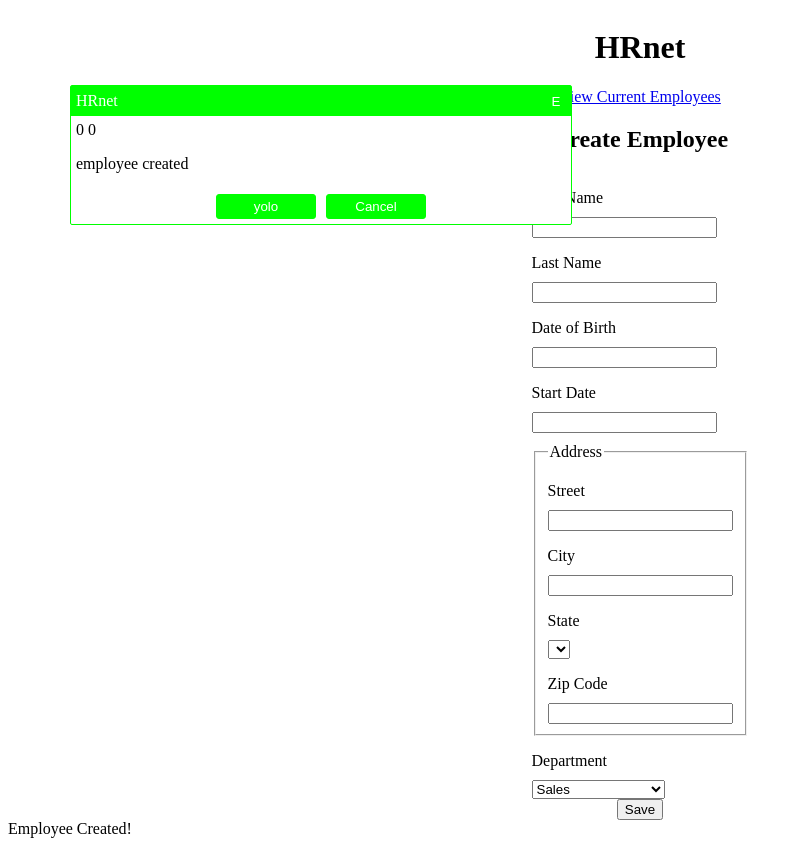
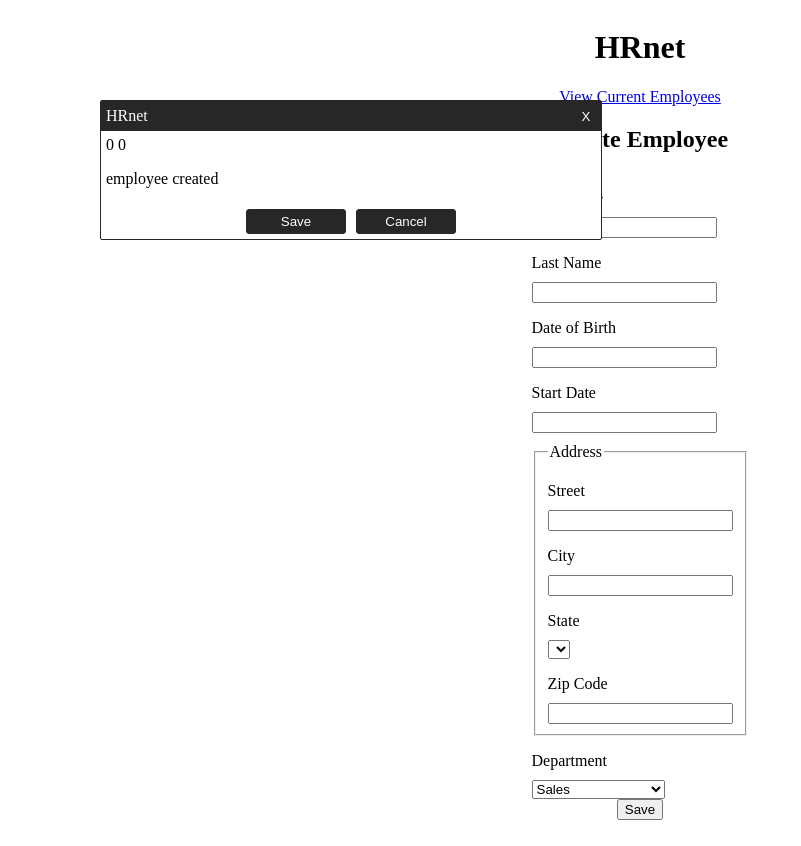
Before and after one commit to sarkande/Projet_14, a React (Create React App) app: page / in a window 1280 px wide. Shown: the whole page, without its empty margins (0-801 px from the left). Built offline with nearby package versions, Linux system fonts and the light colour scheme.

Commit message:
Modale plugin

```diff
--- a/package.json
+++ b/package.json
@@ -10,6 +10,7 @@
     "react": "^18.2.0",
     "react-dom": "^18.2.0",
     "react-redux": "^8.0.5",
+    "react-router-dom": "^6.6.2",
     "react-scripts": "5.0.1",
     "web-vitals": "^2.1.4"
   },
--- a/src/Components/Modale.js
+++ b/src/Components/Modale.js
@@ -33,10 +33,10 @@ function Modale({ params }) {
       ...params,
    };
 
-   const [show, setShow] = useState(true);
    const handleButton = (callback) => {
-      setShow(false);
-      if (callback) callback();
+      if (callback) {
+         callback();
+      }
    };
    const classCustom =
       params.custom_class !== "" &&
@@ -80,15 +80,18 @@ function Modale({ params }) {
    //moveable
    const [mousePos, setMousePos] = useState({ x: 0, y: 0 });
    const [modalePos, setModalePos] = useState({ x: 100, y: 100 });
+   const [offsetPos, setoffsetPos] = useState(mousePos);
+
    const [modaleIsMoving, setModaleIsMoving] = useState(false);
    const handleClick = (e) => {
       //get the offset pos
-      if (params.movable) {
+      if (params.movable && e.target.tagName !== "BUTTON") {
+         var rect = e.target.getBoundingClientRect();
+
+         setoffsetPos({ x: e.clientX - rect.left, y: e.clientY - rect.top });
+
          setModaleIsMoving(!modaleIsMoving);
-         console.log("click", modaleIsMoving);
-         if (modaleIsMoving) {
-            setModalePos(mousePos);
-         }
+         if (modaleIsMoving) setModalePos({ x: mousePos.x, y: mousePos.y });
       }
    };
 
@@ -104,13 +107,21 @@ function Modale({ params }) {
    }, []);
 
    //render
-   return show ? (
+   return (
       <div
          className={`${classCustom}`}
          style={{
             minWidth: params.width,
-            left: `${!modaleIsMoving ? modalePos.x - 30 : mousePos.x - 30}px`,
-            top: `${!modaleIsMoving ? modalePos.y - 15 : mousePos.y - 15}px`,
+            left: `${
+               !modaleIsMoving
+                  ? modalePos.x - offsetPos.x
+                  : mousePos.x - offsetPos.x
+            }px`,
+            top: `${
+               !modaleIsMoving
+                  ? modalePos.y - offsetPos.y
+                  : mousePos.y - offsetPos.y
+            }px`,
          }}
       >
          {params.title !== "" || params.close_button.active ? (
@@ -160,7 +171,7 @@ function Modale({ params }) {
             </div>
          ) : null}
       </div>
-   ) : null;
+   );
 }
 
 export default Modale;
--- a/src/Pages/App.js
+++ b/src/Pages/App.js
@@ -1,4 +1,5 @@
-import React from "react";
+import React, { useState } from "react";
+import { Link } from "react-router-dom";
 import Modale from "../Components/Modale";
 import "../Styles/app.css";
 
@@ -7,12 +8,20 @@ function App() {
       title: "HRnet",
       movable: true,
       close_button: {
-         title: "E",
+         title: "X",
          active: true,
+         callback: () => {
+            setShow(false);
+            return true;
+         },
       },
       save_button: {
-         title: "yolo",
+         title: "Save",
          active: true,
+         callback: () => {
+            setShow(false);
+            return true;
+         },
       },
       content: [
          // {
@@ -26,15 +35,21 @@ function App() {
          },
       ],
    };
+
+   const [show, setShow] = useState(true);
+
+   const handleSave = () => {
+      setShow(true);
+   };
    return (
       <div className="App">
-         <Modale params={params} />
-
+         {show ? <Modale params={params} /> : null}
          <div className="title">
             <h1>HRnet</h1>
          </div>
          <div className="container">
-            <a href="employee-list.html">View Current Employees</a>
+            <Link to="/employee-list">View Current Employees</Link>
+
             <h2>Create Employee</h2>
             <form action="#" id="create-employee">
                <label htmlFor="first-name">First Name</label>
@@ -75,10 +90,7 @@ function App() {
                </select>
             </form>
 
-            <button>Save</button>
-         </div>
-         <div id="confirmation" className="modal">
-            Employee Created!
+            <button onClick={handleSave}>Save</button>
          </div>
       </div>
    );
--- /dev/null
+++ b/src/Pages/EmployeeList.js
@@ -0,0 +1,13 @@
+import { Link } from "react-router-dom";
+
+function EmployeeList() {
+   return (
+      <div className="container">
+         <h1>Current Employees</h1>
+         <table className="display"></table>
+         <Link to="/">Home</Link>
+      </div>
+   );
+}
+
+export default EmployeeList;
--- a/src/Styles/modale.css
+++ b/src/Styles/modale.css
@@ -2,10 +2,10 @@
   background-color: white;
   border-radius: 2px;
   position: fixed;
-  border: solid 1px #0f0;
+  border: solid 1px #272727;
 }
 .modale-window-header {
-  background-color: #0f0;
+  background-color: #272727;
   display: flex;
   justify-content: space-between;
   align-content: center;
@@ -22,7 +22,7 @@
 .modale-window-close {
   height: 30px;
   width: 30px;
-  background-color: #0f0;
+  background-color: #272727;
   color: white;
   border: none;
 }
@@ -45,14 +45,14 @@
   width: 100px;
   height: 25px;
   border: none;
-  border: solid 1px #0f0;
-  background-color: #0f0;
+  border: solid 1px #272727;
+  background-color: #272727;
   color: white;
   border-radius: 3px;
   margin: 5px;
 }
 .button-modale:hover {
   background-color: white;
-  color: #0f0;
+  color: #272727;
   cursor: pointer;
 }/*# sourceMappingURL=modale.css.map */
--- a/src/Styles/modale.scss
+++ b/src/Styles/modale.scss
@@ -1,4 +1,4 @@
-$header-bg-color: #0f0;
+$header-bg-color: #272727;
 $header-color: white;
 $header-bg-close-button: red;
 
--- a/src/index.js
+++ b/src/index.js
@@ -1,13 +1,20 @@
 import React from "react";
 import { createRoot } from "react-dom/client";
+import { BrowserRouter as Router, Routes, Route } from "react-router-dom";
 
 import App from "./Pages/App";
+import EmployeeList from "./Pages/EmployeeList";
 
 const container = document.getElementById("root");
 const root = createRoot(container);
 
 root.render(
-   //<React.StrictMode>
-   <App />
-   //</React.StrictMode>
+   <Router>
+      <Routes>
+         <Route path="/" element={<App />} />
+         <Route path="/employee-list" element={<EmployeeList />} />
+
+         <Route path="*" element={<h1>404: Not Found</h1>} />
+      </Routes>
+   </Router>
 );
```
Also changed, not shown: 2 other files (tests, documents, lock files or other folders).
